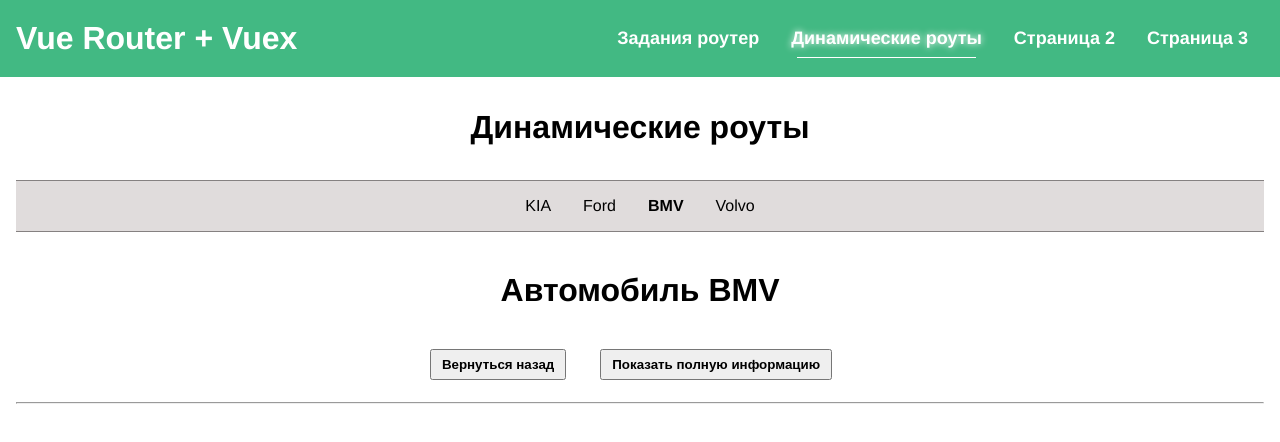
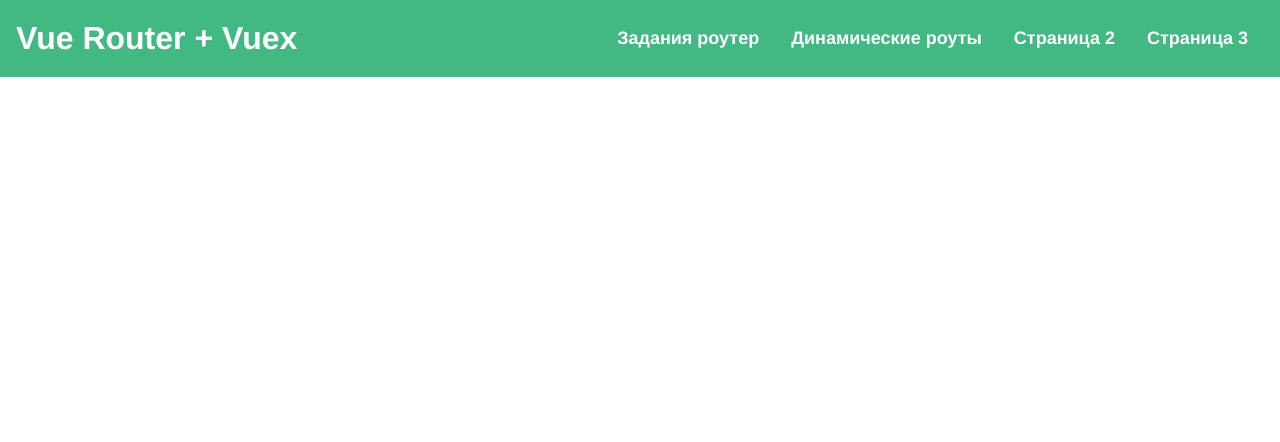
Before and after one commit to VladimirShadrov/vue-router-and-vuex-repetition, a Vue app: page /dinamic-routes/cars/BMV in a window 1280 px wide. Shown: the top 442 px of the page. Built offline with nearby package versions, Linux system fonts and the light colour scheme.

Commit message:
Очистка решения

```diff
--- a/src/components/AppCarDinamic.vue
+++ b/src/components/AppCarDinamic.vue
@@ -1,43 +1,25 @@
 <template>
   <div class="wrapper">
-    <h1>Автомобиль {{ $route.params['id'] }}</h1>
+    <h1>Автомобиль {{}}</h1>
     <br />
 
     <div class="buttons__wrapper">
-      <button @click="backToCars" class="button">Вернуться назад</button>
+      <button class="button">Вернуться назад</button>
 
-      <router-link class="button" :to="{ name: 'fullInfo', query: { model: $route.query['model'], year: $route.query['year'] } }">
+      <!-- <router-link >
         <button class="button">Показать полную информацию</button>
-      </router-link>
+      </router-link> -->
     </div>
     <hr />
     <br />
 
     <!-- СЮДА ОТРИСОВАТЬ ПОЛНУЮ ИНФОРМАЦИЮ О МАШИНЕ -->
-    <router-view></router-view>
   </div>
 </template>
 
 <script>
 export default {
   name: 'app-car-dinamic',
-  data() {
-    return {
-      id: this.$route.params['id'],
-      autoris: true,
-    };
-  },
-  methods: {
-    backToCars() {
-      this.$router.push('/dinamic-routes');
-    },
-  },
-  beforeRouteEnter(to, fromR, next) {
-    next();
-  },
-  beforeRouteLeave(to, fromR, next) {
-    next(this.autoris);
-  },
 };
 </script>
 
--- a/src/components/AppCarFullInfo.vue
+++ b/src/components/AppCarFullInfo.vue
@@ -1,16 +1,13 @@
 <template>
   <div>
     <!-- ЗДЕСЬ ДОБАВИТЬ КНОПКУ ПРОКРУТКИ -->
-    <router-link class="button" :to="{ name: 'fullInfo', hash: '#fullInfo' }">
-      <button class="button">Прокрутить до элемента</button>
-    </router-link>
 
     <div class="scroll1"></div>
 
     <div id="fullInfo" class="wrapper">
-      <h2>Марка машины: {{ model }}</h2>
+      <h2>Марка машины: {{}}</h2>
       <br />
-      <h2>Год выпуска: {{ year }}</h2>
+      <h2>Год выпуска: {{}}</h2>
     </div>
 
     <div class="scroll"></div>
@@ -20,17 +17,6 @@
 <script>
 export default {
   name: 'app-car-full-info',
-  computed: {
-    model() {
-      return this.$route.query['model'];
-    },
-    year() {
-      return this.$route.query['year'];
-    },
-  },
-  beforeRouteEnter(to, fromR, next) {
-    next(true);
-  },
 };
 </script>
 
--- a/src/components/AppDinamicRoutes.vue
+++ b/src/components/AppDinamicRoutes.vue
@@ -3,17 +3,7 @@
     <h1 class="theme-title">Динамические роуты</h1>
     <br />
 
-    <nav>
-      <router-link
-        class="link"
-        active-class="link__active"
-        v-for="car in cars"
-        :key="car['id']"
-        :to="{ name: 'cars', params: { id: car.model }, query: { model: car['model'], year: car['year'] } }"
-        >{{ car.model }}</router-link
-      >
-    </nav>
-    <router-view></router-view>
+    <nav></nav>
   </div>
 </template>
 
--- a/src/router/index.ts
+++ b/src/router/index.ts
@@ -5,7 +5,7 @@ import AppDinamicRoutes from '../components/AppDinamicRoutes.vue';
 // import AppCarFullInfo from '../components/AppCarFullInfo.vue';
 import AppPage2 from '../components/AppPage2.vue';
 import AppPage3 from '../components/AppPage3.vue';
-import App404Page from '../components/App404Page.vue';
+// import App404Page from '../components/App404Page.vue';
 
 const routes: Array<RouteRecordRaw> = [
   {
@@ -16,20 +16,6 @@ const routes: Array<RouteRecordRaw> = [
   {
     path: '/dinamic-routes',
     component: AppDinamicRoutes,
-    children: [
-      {
-        path: 'cars/:id',
-        component: () => import('../components/AppCarDinamic.vue'),
-        name: 'cars',
-        children: [
-          {
-            path: 'fullInfo',
-            component: () => import('../components/AppCarFullInfo.vue'),
-            name: 'fullInfo',
-          },
-        ],
-      },
-    ],
   },
   {
     path: '/page2',
@@ -39,29 +25,11 @@ const routes: Array<RouteRecordRaw> = [
     path: '/page3',
     component: AppPage3,
   },
-  {
-    path: '/not',
-    redirect: '/dinamic-routes',
-  },
-  {
-    path: '/:pathMatch(.*)*',
-    component: App404Page,
-  },
 ];
 
 const router = createRouter({
   history: createWebHistory(),
   routes,
-  scrollBehavior(to, from, savedPosition) {
-    if (to.hash) {
-      return { el: to.hash, behavior: 'smooth' };
-    }
-
-    return {
-      left: 0,
-      top: 0,
-    };
-  },
 });
 
 export default router;
```
